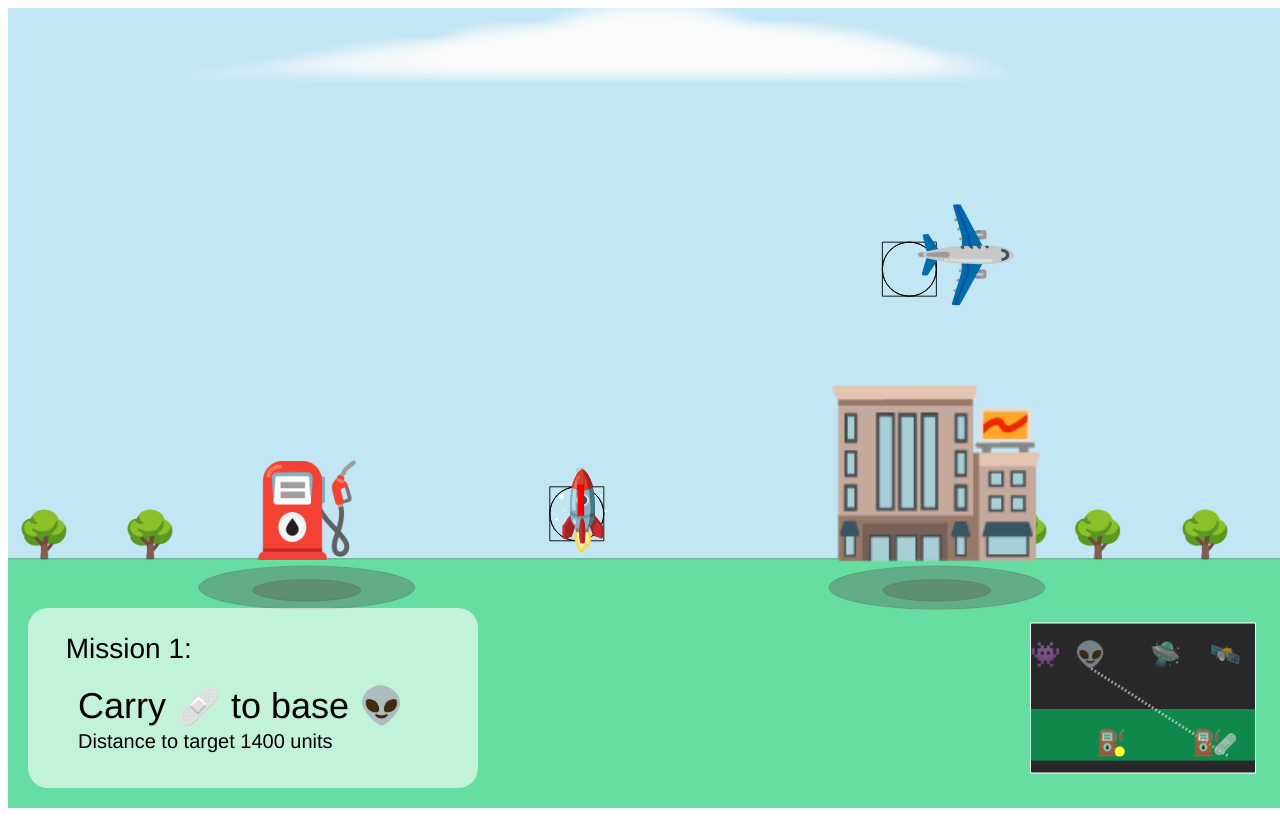
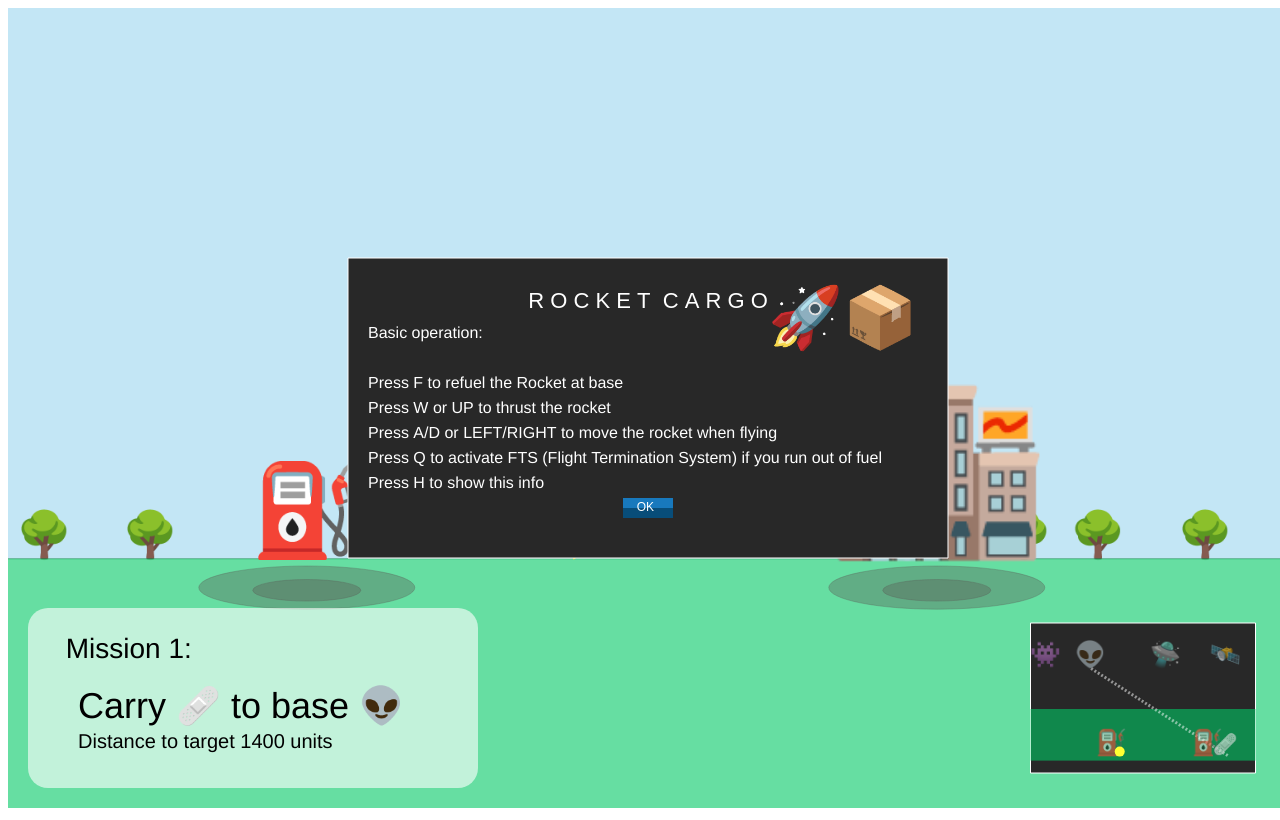
Before and after one commit to santiHerranz/RocketCargo, a plain HTML site: page index.html in a window 1280 px wide. Drawn offline with Linux system fonts and the light colour scheme.

Commit message:
Rocket and plane Emoji

```diff
--- a/app.js
+++ b/app.js
@@ -15,7 +15,6 @@
 
 var groundPoint = cHeight - (cHeight / 10);
 
-var parallaxSpeed = { x: 0 };
 
 var game = new Game(cWidth / 2, groundPoint - 600);
 
--- a/game.js
+++ b/game.js
@@ -75,9 +75,9 @@ class Game {
 
         this.newRocket(this.respawnPos);
 
-        // setTimeout(() => {
-        //     this.showHelp();
-        // },100);
+        setTimeout(() => {
+            this.showHelp();
+        },100);
 
     }
 
@@ -321,7 +321,7 @@ class Game {
 
     }
 
-    smoking(emitter, count = 4) {
+    smoking(emitter, count = 8) {
 
         if (randNum(1, 3) == 1) return;
 
@@ -354,7 +354,7 @@ class Game {
         // A lot of dense smoke falling down
         for (let i = 0; i < 100; i++) {
             explodePos = { x: explodePos.x, y: explodePos.y };
-            let vel = { x: (Math.random() - 0.5) * 15, y: (Math.random() - 0.5) * 15 };
+            let vel = { x: (Math.random() - 0.5) * 25, y: (Math.random() - 0.5) * 25 };
             this.smoke.push(new SmokeParticle(explodePos.x, explodePos.y, vel, smokeSize, smokeMass));
         }
 
--- a/index.html
+++ b/index.html
@@ -2,6 +2,7 @@
 <html lang="en">
 <head>
   <title>Rocket Cargo</title>
+  <meta charset="UTF-8">
 </head>
 <body style="overflow: hidden">
   <script src="place.js"></script>
@@ -18,8 +19,7 @@
   <script src="minimap.js"></script>
   <script src="screen.js"></script>
   <script src="game.js"></script>
-  <script src="parallax.js"></script>
-  <script src="app.js"></script>
+ <script src="app.js"></script>
 </body>
 
 </html>
--- a/parallax.js
+++ /dev/null
@@ -1,44 +0,0 @@
-// from Franks laboratory https://www.youtube.com/watch?v=Mg7ibYWhjPI
-class Parallax {
-    constructor() {
-
-        this.bglayerClouds = new Image();
-        this.bglayerClouds.src = 'layer-3.png'; // Clouds
-
-        this.layers = [];
-        this.layers.push(new ParallaxLayer(this.bglayerClouds, 0.4));
-
-    }
-    update(dt) {
-        this.layers.forEach(layer => layer.update(dt));
-    }
-    draw(ctx) {
-        this.layers.forEach(layer => { layer.draw(ctx); });
-    }
-}
-
-class ParallaxLayer {
-    constructor(image, speedModifier) {
-
-        this.x = 0;
-        this.y = groundPoint - 720; // TODO ugly dependency
-        this.width = 4200;
-        this.height = 200;
-        this.image = image;
-        this.speedModifier = speedModifier;
-        this.speed = parallaxSpeed.x * speedModifier;
-    }
-    update() {
-        this.speed = parallaxSpeed.x * this.speedModifier;
-
-        if (this.x <= -this.width) this.x = 0;
-        if (this.x > this.width) this.x = 0;
-
-        this.x = Math.floor(this.x - this.speed);
-    }
-    draw(ctx) {
-        ctx.drawImage(this.image, this.x, this.y, this.width, this.height);
-        ctx.drawImage(this.image, this.x+this.width, this.y, this.width, this.height);
-        ctx.drawImage(this.image, this.x-this.width, this.y, this.width, this.height);
-    }
-}
--- a/plane.js
+++ b/plane.js
@@ -32,7 +32,7 @@ class Plane extends Vehicle {
 		ctx.textAlign = "left";
 		ctx.fillStyle = "#000000";
 		ctx.beginPath();
-		ctx.fillText("✈️", 0 , 0);
+		ctx.fillText("✈️", -85 , 60);
         ctx.stroke();
 
 
--- a/rocket.js
+++ b/rocket.js
@@ -24,7 +24,7 @@ class Rocket extends Vehicle {
         this.thrust = { x: 0, y: 0 };
         this.thrusting = false;
 
-        this.fuelTank = { x: 15, y: -30, w: 7, h: 52, color: 'red' };
+        this.fuelTank = { x: 60, y: -10, w: 7, h: 52, color: 'red' };
 
         this.fuel_MAX = 4000;
         this.fuel = this.fuel_MAX * 2 / 3;
@@ -141,7 +141,7 @@ class Rocket extends Vehicle {
 		ctx.textAlign = "left";
 		ctx.fillStyle = "#000000";
 		ctx.beginPath();
-		ctx.fillText("🚀", -35 , 25);
+		ctx.fillText("🚀", -45 , 25);
         ctx.stroke();
 
         ctx.restore();
@@ -170,10 +170,12 @@ class Rocket extends Vehicle {
         // Fuel tank
         let tankWidth = this.fuelTank.w; //W / 4;
         let tankHeigth = this.fuelTank.h; //L * 2 / 4;
+        ctx.beginPath();
+        ctx.fillStyle = "rgba(255,255,255,0.4)";
+        ctx.fillRect(this.fuelTank.x - tankWidth * 2, this.fuelTank.y - L / 2, tankWidth, tankHeigth);
         ctx.fillStyle = this.fuelTank.color;  //"rgba(206,135,235,0.6)";
-        ctx.beginPath();
         ctx.fillRect(this.fuelTank.x - tankWidth * 2, this.fuelTank.y - L / 2 + tankHeigth * (1 - (this.fuel / this.fuel_MAX)), tankWidth, tankHeigth * (this.fuel / this.fuel_MAX));
-        ctx.strokeStyle = "rgba(0,0,0,0.2)";
+        ctx.strokeStyle = "rgba(0,0,0,0.4)";
         ctx.strokeRect(this.fuelTank.x - tankWidth * 2, this.fuelTank.y - L / 2, tankWidth, tankHeigth);
         ctx.restore();
 
@@ -183,7 +185,7 @@ class Rocket extends Vehicle {
             ctx.textAlign = "center";
             ctx.fillStyle = "#000000";
             ctx.beginPath();
-            ctx.fillText(this.load, this.x , this.y-10);
+            ctx.fillText(this.load, this.x , this.y-50);
             ctx.restore();
         }
 
--- a/screen.js
+++ b/screen.js
@@ -21,7 +21,6 @@ class Screen {
         this.y = (cHeight - this.height) / 2;
         this.y_original = this.y;
 
-        this.parallax = new Parallax();
 
         this.modal = new Modal(this);
         this.minimap = new MiniMap(this, 225, 150);
@@ -64,7 +63,6 @@ class Screen {
 
 
     update(dt) {
-        this.parallax.update(dt);
         this.modal.step(dt);
         this.minimap.step(dt);
 
@@ -157,7 +155,6 @@ class Screen {
             ctx.fillText("🌳", tree.x, tree.y);
         });
 
-        this.parallax.draw(ctx);
 
 
         // ground
--- a/vehicle.js
+++ b/vehicle.js
@@ -56,13 +56,13 @@ class Vehicle {
         ctx.save();
         ctx.translate(this.x, this.y);
 
-        ctx.beginPath(),
-        ctx.arc(0,0,this.radius,0,Math.PI*2);
-        ctx.stroke();
-        ctx.closePath();
-
-        ctx.rect(-this.width/2, -this.height/2, this.width, this.height);
-        ctx.stroke();
+        // ctx.beginPath(),
+        // ctx.arc(0,0,this.radius,0,Math.PI*2);
+        // ctx.stroke();
+        // ctx.closePath();
+        //
+        // ctx.rect(-this.width/2, -this.height/2, this.width, this.height);
+        // ctx.stroke();
 
 
         ctx.restore();
```
Also changed, not shown: layer-3.png (deleted).
